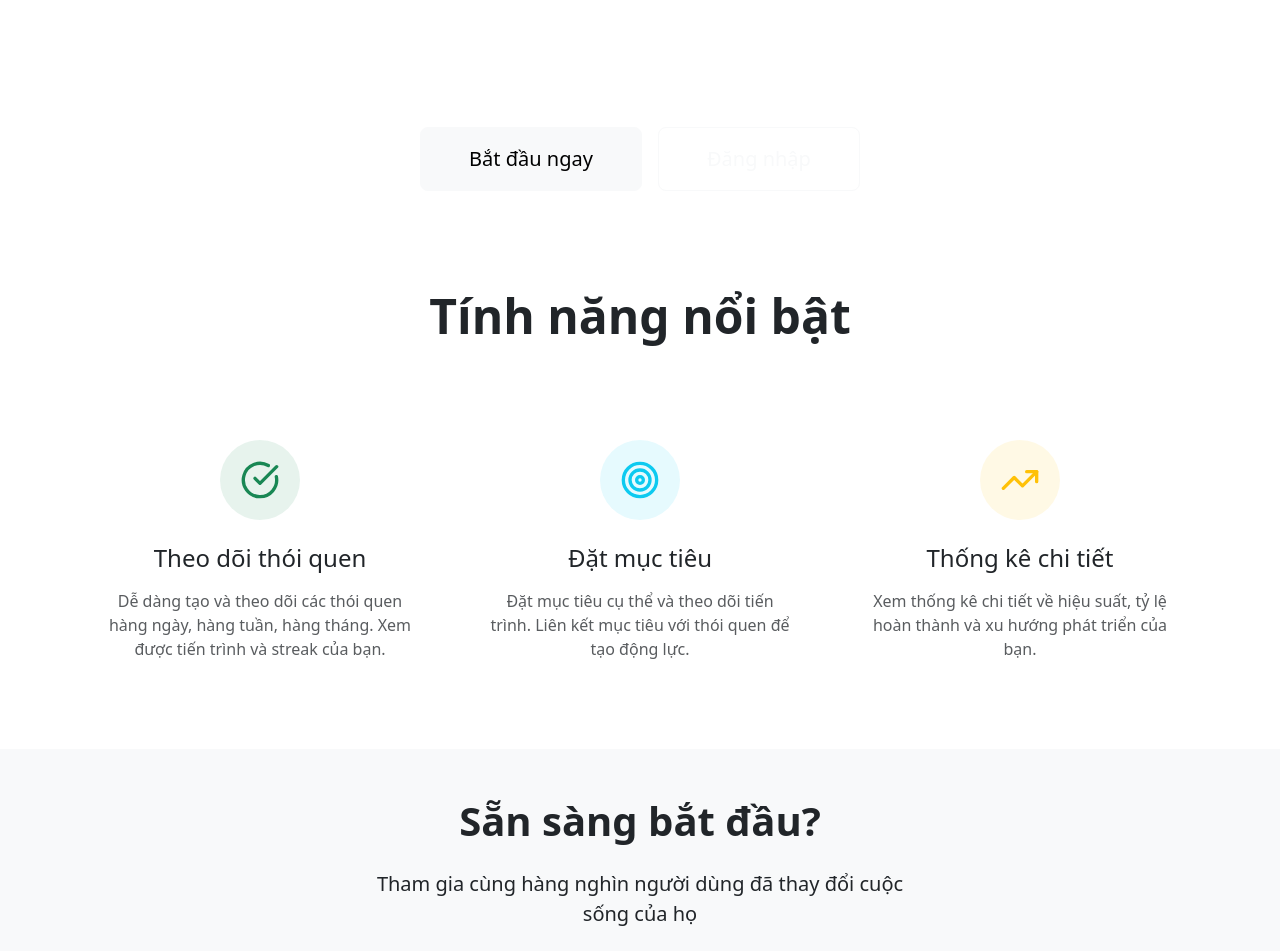
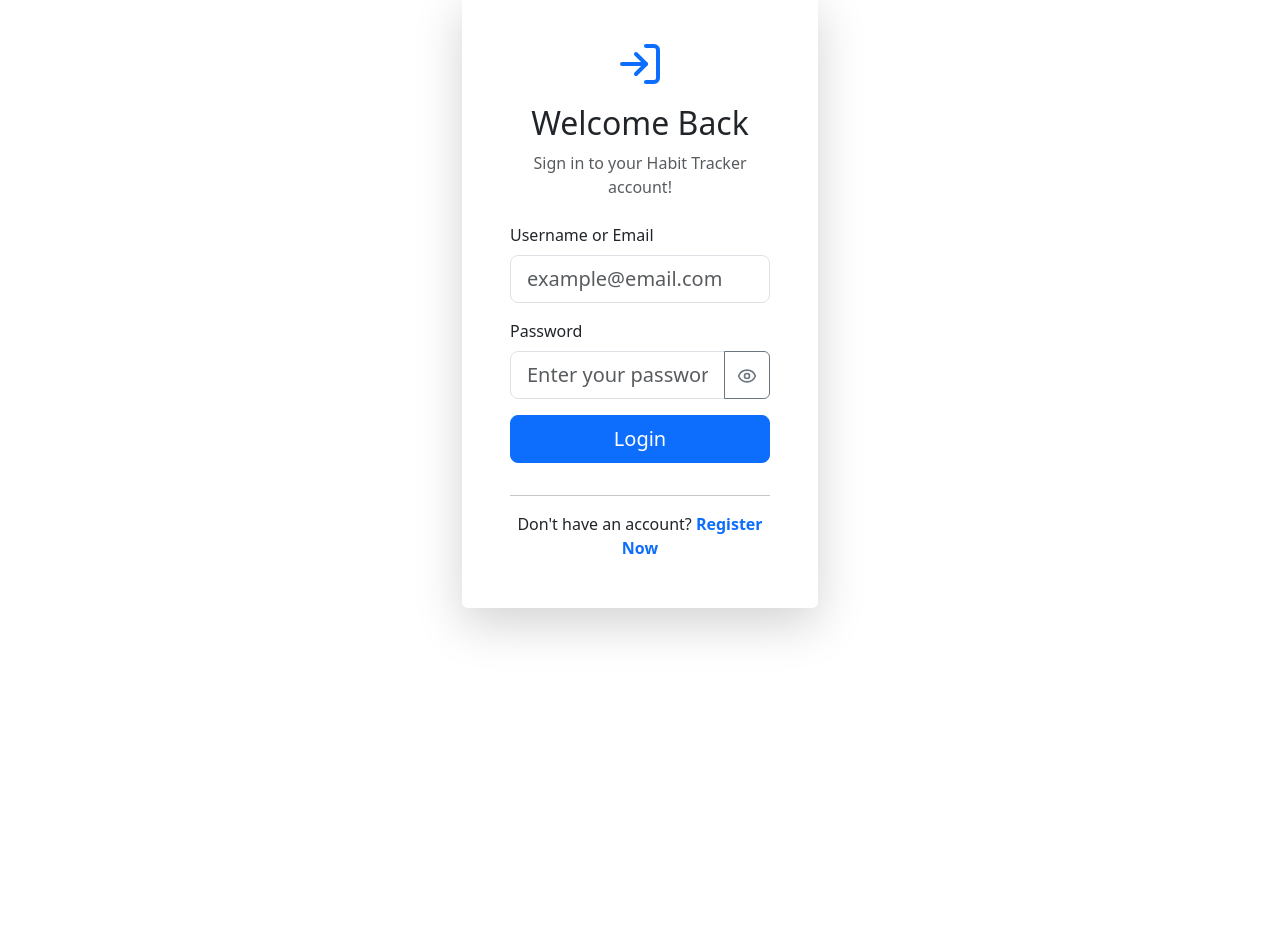
Before and after one commit to nvdekay/habit-tracker, a React (Vite) app in the folder habit-tracker/: page / in a window 1280 px wide. Shown: the part 100-1051 px from the top of the page. After the commit the page ends 800 px from the top, so only its background shows below. Built offline with nearby package versions, Linux system fonts and the light colour scheme.

Commit message:
chore: fix navbar

```diff
--- a/habit-tracker/src/App.jsx
+++ b/habit-tracker/src/App.jsx
@@ -4,7 +4,6 @@ import { AuthProvider } from './context/AuthContext';
 
 // Components
 import Navbar from './components/Navbar';
-import Home from './components/Home';
 import Dashboard from './dashboard/Dashboard';
 import Habit from './habits/Habit';
 
@@ -22,7 +21,7 @@ function App() {
           <main className="flex-grow-1">
             <Routes>
               {/* Public routes */}
-              <Route path="/" element={<Home />} />
+              <Route path="/" element={<Login />} />
               <Route path="/login" element={<Login />} />
               <Route path="/register" element={<Register />} />
 
--- a/habit-tracker/src/components/Home.jsx
+++ /dev/null
@@ -1,123 +0,0 @@
-import React from 'react';
-import { Link } from 'react-router-dom';
-import { useAuth } from '../context/AuthContext';
-import { CheckCircle, Target, TrendingUp } from 'lucide-react';
-
-const Home = () => {
-    const { isAuthenticated, user } = useAuth();
-
-    return (
-        <>
-            {/* Hero Section */}
-            <section className="bg-gradient text-white py-5"
-                style={{ background: 'linear-gradient(135deg, #667eea 0%, #764ba2 100%)' }}>
-                <div className="container">
-                    <div className="row justify-content-center text-center">
-                        <div className="col-lg-8">
-                            <h1 className="display-3 fw-bold mb-4">Habit Tracker</h1>
-                            <p className="lead mb-5">
-                                Xây dựng thói quen tốt, đạt được mục tiêu và theo dõi tiến trình của bạn
-                            </p>
-
-                            {isAuthenticated ? (
-                                <div>
-                                    <p className="fs-5 mb-4">
-                                        Chào mừng trở lại, <strong>{user?.fullName}</strong>!
-                                    </p>
-                                    <Link to="/dashboard" className="btn btn-light btn-lg px-5 py-3">
-                                        Vào Dashboard
-                                    </Link>
-                                </div>
-                            ) : (
-                                <div className="d-flex gap-3 justify-content-center flex-wrap">
-                                    <Link to="/register" className="btn btn-light btn-lg px-5 py-3">
-                                        Bắt đầu ngay
-                                    </Link>
-                                    <Link to="/login" className="btn btn-outline-light btn-lg px-5 py-3">
-                                        Đăng nhập
-                                    </Link>
-                                </div>
-                            )}
-                        </div>
-                    </div>
-                </div>
-            </section>
-
-            {/* Features Section */}
-            <section className="py-5">
-                <div className="container">
-                    <div className="row">
-                        <div className="col-12 text-center mb-5">
-                            <h2 className="display-5 fw-bold mb-4">Tính năng nổi bật</h2>
-                        </div>
-                    </div>
-
-                    <div className="row g-4">
-                        <div className="col-md-4">
-                            <div className="text-center p-4">
-                                <div className="bg-success bg-opacity-10 rounded-circle d-inline-flex align-items-center justify-content-center mb-4"
-                                    style={{ width: '80px', height: '80px' }}>
-                                    <CheckCircle size={40} className="text-success" />
-                                </div>
-                                <h4 className="mb-3">Theo dõi thói quen</h4>
-                                <p className="text-muted">
-                                    Dễ dàng tạo và theo dõi các thói quen hàng ngày, hàng tuần, hàng tháng.
-                                    Xem được tiến trình và streak của bạn.
-                                </p>
-                            </div>
-                        </div>
-
-                        <div className="col-md-4">
-                            <div className="text-center p-4">
-                                <div className="bg-info bg-opacity-10 rounded-circle d-inline-flex align-items-center justify-content-center mb-4"
-                                    style={{ width: '80px', height: '80px' }}>
-                                    <Target size={40} className="text-info" />
-                                </div>
-                                <h4 className="mb-3">Đặt mục tiêu</h4>
-                                <p className="text-muted">
-                                    Đặt mục tiêu cụ thể và theo dõi tiến trình. Liên kết mục tiêu với
-                                    thói quen để tạo động lực.
-                                </p>
-                            </div>
-                        </div>
-
-                        <div className="col-md-4">
-                            <div className="text-center p-4">
-                                <div className="bg-warning bg-opacity-10 rounded-circle d-inline-flex align-items-center justify-content-center mb-4"
-                                    style={{ width: '80px', height: '80px' }}>
-                                    <TrendingUp size={40} className="text-warning" />
-                                </div>
-                                <h4 className="mb-3">Thống kê chi tiết</h4>
-                                <p className="text-muted">
-                                    Xem thống kê chi tiết về hiệu suất, tỷ lệ hoàn thành và xu hướng
-                                    phát triển của bạn.
-                                </p>
-                            </div>
-                        </div>
-                    </div>
-                </div>
-            </section>
-
-            {/* CTA Section */}
-            {!isAuthenticated && (
-                <section className="bg-light py-5">
-                    <div className="container">
-                        <div className="row justify-content-center text-center">
-                            <div className="col-lg-6">
-                                <h2 className="display-6 fw-bold mb-4">Sẵn sàng bắt đầu?</h2>
-                                <p className="lead mb-4">
-                                    Tham gia cùng hàng nghìn người dùng đã thay đổi cuộc sống của họ
-                                </p>
-                                <Link to="/register" className="btn btn-primary btn-lg px-5 py-3">
-                                    Đăng ký miễn phí
-                                </Link>
-                            </div>
-                        </div>
-                    </div>
-                </section>
-            )}
-        </>
-    );
-};
-
-export default Home;
--- a/habit-tracker/src/components/Navbar.jsx
+++ b/habit-tracker/src/components/Navbar.jsx
@@ -1,25 +1,28 @@
+import { Link, useNavigate } from "react-router-dom";
 import { useAuth } from "../context/AuthContext";
-import { useNavigate, Link } from "react-router-dom";
+import { Home, Target, Calendar, Settings, LogOut, ListChecks, User } from "lucide-react";
+import "bootstrap/dist/css/bootstrap.min.css";
 
 export default function Navbar() {
-  const { user, logout } = useAuth();
+  const { user, isAuthenticated, logout } = useAuth();
   const navigate = useNavigate();
 
   const handleLogout = async () => {
-        await logout();
-    };
+    await logout();
+    navigate("/login");
+  };
 
-  if (!user) return null;
+  if (!isAuthenticated || !user) return null;
 
   return (
-    <nav className="navbar navbar-expand-lg navbar-light bg-light sticky-top shadow-sm border-bottom">
-      <div className="container">
+    <nav className="navbar navbar-expand-lg navbar-light bg-white shadow-sm border-bottom sticky-top">
+      <div className="container-fluid">
         {/* Logo */}
-        <Link className="navbar-brand fw-bold text-primary" to="/dashboard">
+        <Link className="navbar-brand fw-bold" to="/dashboard">
           HabitTracker
         </Link>
 
-        {/* Toggle button for mobile */}
+        {/* Toggle button cho mobile */}
         <button
           className="navbar-toggler"
           type="button"
@@ -36,30 +39,41 @@ export default function Navbar() {
         <div className="collapse navbar-collapse" id="navbarNavDropdown">
           <ul className="navbar-nav me-auto mb-2 mb-lg-0">
             <li className="nav-item">
-              <Link className="nav-link" to="/dashboard">Dashboard</Link>
+              <Link className="nav-link d-flex align-items-center" to="/dashboard">
+                <Home size={18} className="me-1" /> Dashboard
+              </Link>
             </li>
             <li className="nav-item">
-              <Link className="nav-link" to="/habits">Habits</Link>
+              <Link className="nav-link d-flex align-items-center" to="/habits">
+                <ListChecks size={18} className="me-1" /> Habits
+              </Link>
             </li>
             <li className="nav-item">
-              <Link className="nav-link" to="/goals">Goals</Link>
+              <Link className="nav-link d-flex align-items-center" to="/goals">
+                <Target size={18} className="me-1" /> Goals
+              </Link>
             </li>
             <li className="nav-item">
-              <Link className="nav-link" to="/checkin">Check-in</Link>
+              <Link className="nav-link d-flex align-items-center" to="/checkin">
+                <Calendar size={18} className="me-1" /> Check-in
+              </Link>
             </li>
             <li className="nav-item">
-              <Link className="nav-link" to="/settings">Settings</Link>
+              <Link className="nav-link d-flex align-items-center" to="/settings">
+                <Settings size={18} className="me-1" /> Settings
+              </Link>
             </li>
           </ul>
 
           {/* User Info + Logout */}
           <div className="d-flex align-items-center">
-            <span className="me-3 fw-medium">{user.name}</span>
+            <User size={18} className="me-1" />
+            <span className="me-3">{user.fullName}</span>
             <button
-              className="btn btn-outline-secondary btn-sm"
+              className="btn btn-outline-secondary btn-sm d-flex align-items-center"
               onClick={handleLogout}
             >
-              Logout
+              <LogOut size={16} className="me-1" /> Logout
             </button>
           </div>
         </div>
```
